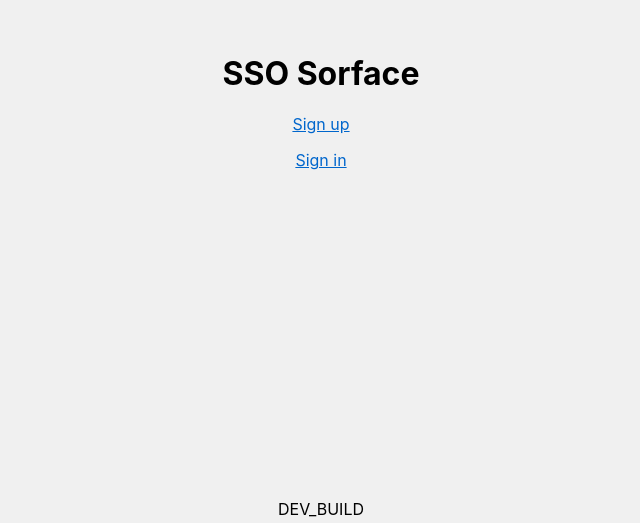
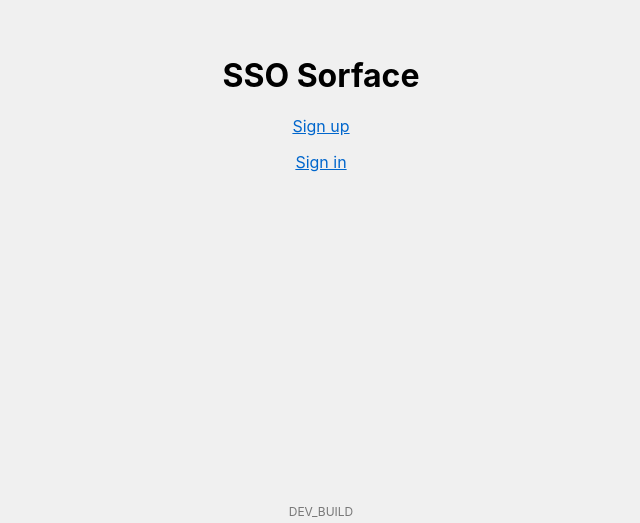
Before and after one commit to sorface/sso-server, a React (Create React App) app in the folder sso-sorface-client/: page / in a window 1280 px wide. Shown: the part 277-800 px from the top of the page, without its empty margins (319-959 px from the left). Built offline with nearby package versions, Linux system fonts and the light colour scheme.

Commit message:
feature/SF-39 Less noticeable build info

```diff
--- a/sso-sorface-client/src/App.css
+++ b/sso-sorface-client/src/App.css
@@ -24,4 +24,6 @@
 
 footer {
   padding: 0.25rem 0rem;
+  font-size: 0.75rem;
+  opacity: 0.5;
 }
```
